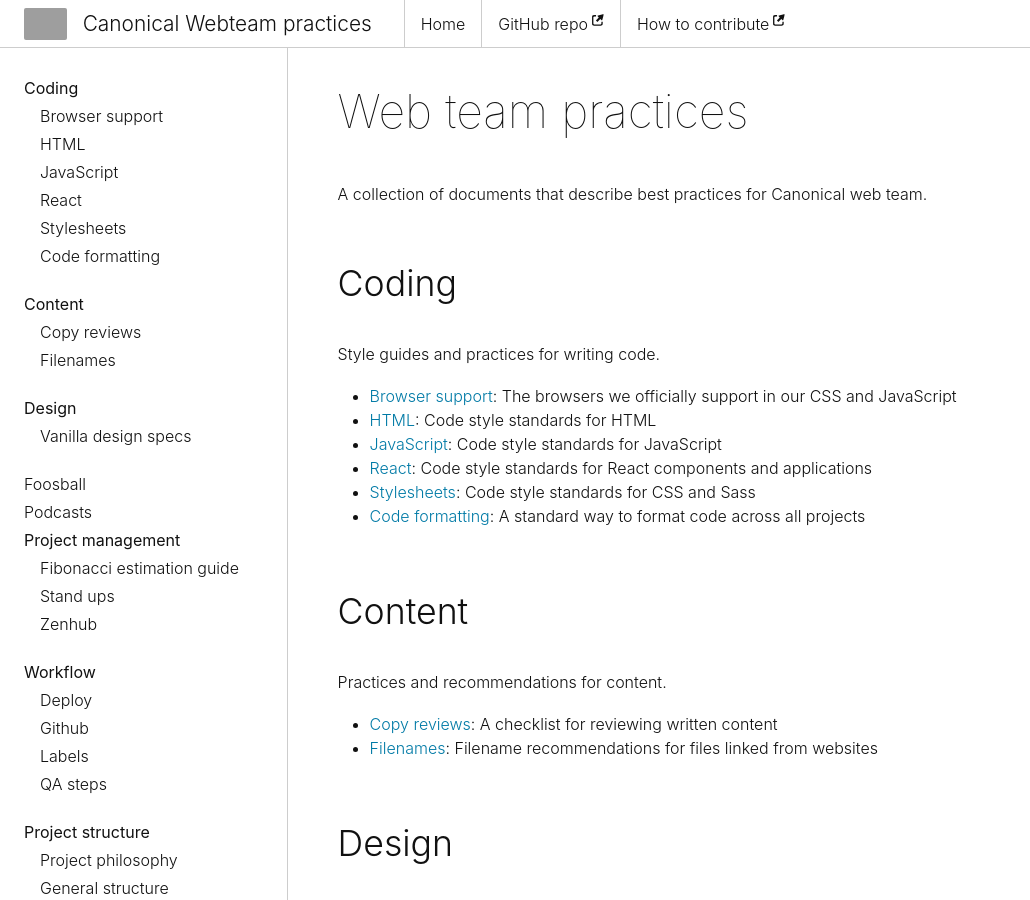
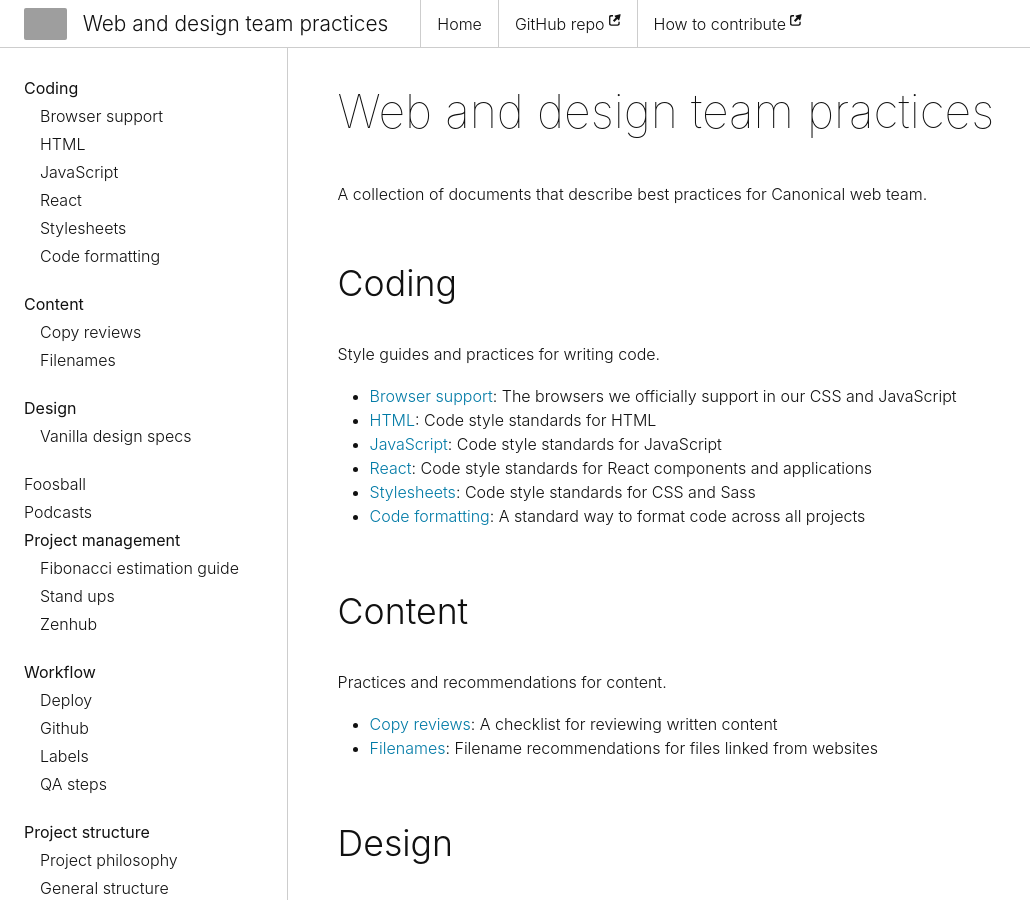
Before and after one commit to canonical-web-and-design/practices, a Jekyll site: the page built from index.md, in a window 1280 px wide and 900 px high. Shown: the whole window, without its empty margins (0-1030 px from the left). Built offline with Jekyll 4.4.1, drawn with Linux system fonts in a browser that asks for light colours; some web fonts are replaced; our own code applies the rules of GitHub Pages for plain Markdown files; grey boxes are pictures that could not be loaded.

Commit message:
Change title to "Web and design team practices"
In every relevant place.

```diff
--- a/_layouts/base.html
+++ b/_layouts/base.html
@@ -10,7 +10,7 @@
     })(window,document,'script','dataLayer','{{ tag_manager_code }}');</script>
     !-- End Google Tag Manager -->
 
-    <title>Webteam practices</title>
+    <title>Canonical web and design team practices</title>
     <meta charset="UTF-8" />
     <meta name="viewport" content="width=device-width, initial-scale=1">
     <link rel="icon" href="https://assets.ubuntu.com/v1/84489620-picto-knowledge-orange.svg" type="image/x-icon" />
@@ -30,7 +30,7 @@
             <a class="p-navigation__link" href="https://canonical-webteam.github.io/practices">
               <img class="p-navigation__image" src="https://assets.ubuntu.com/v1/84489620-picto-knowledge-orange.svg" alt="The knowledge owl">
             </a>
-            <h4 style="padding: 0.5rem 1rem; margin-bottom: 0">Canonical Webteam practices</h4>
+            <h4 style="padding: 0.5rem 1rem; margin-bottom: 0">Web and design team practices</h4>
           </div>
           <a href="#navigation" class="p-navigation__toggle--open" title="menu">Menu</a>
           <a href="#navigation-closed" class="p-navigation__toggle--close" title="close menu">Close menu</a>
--- a/foosball.md
+++ b/foosball.md
@@ -4,7 +4,7 @@
 
 # The team foosball rules
 
-Outlined below are the official Canonical webteam rules for foosball:
+Outlined below are the team's official rules for foosball:
 
 ## Doubles rules
 
--- a/index.md
+++ b/index.md
@@ -2,7 +2,7 @@
 layout: base
 ---
 
-# Web team practices
+# Web and design team practices
 
 A collection of documents that describe best practices for Canonical web team.
 
```
Also changed, not shown: CONTRIBUTING.md (+2 -2 lines), README.md.
